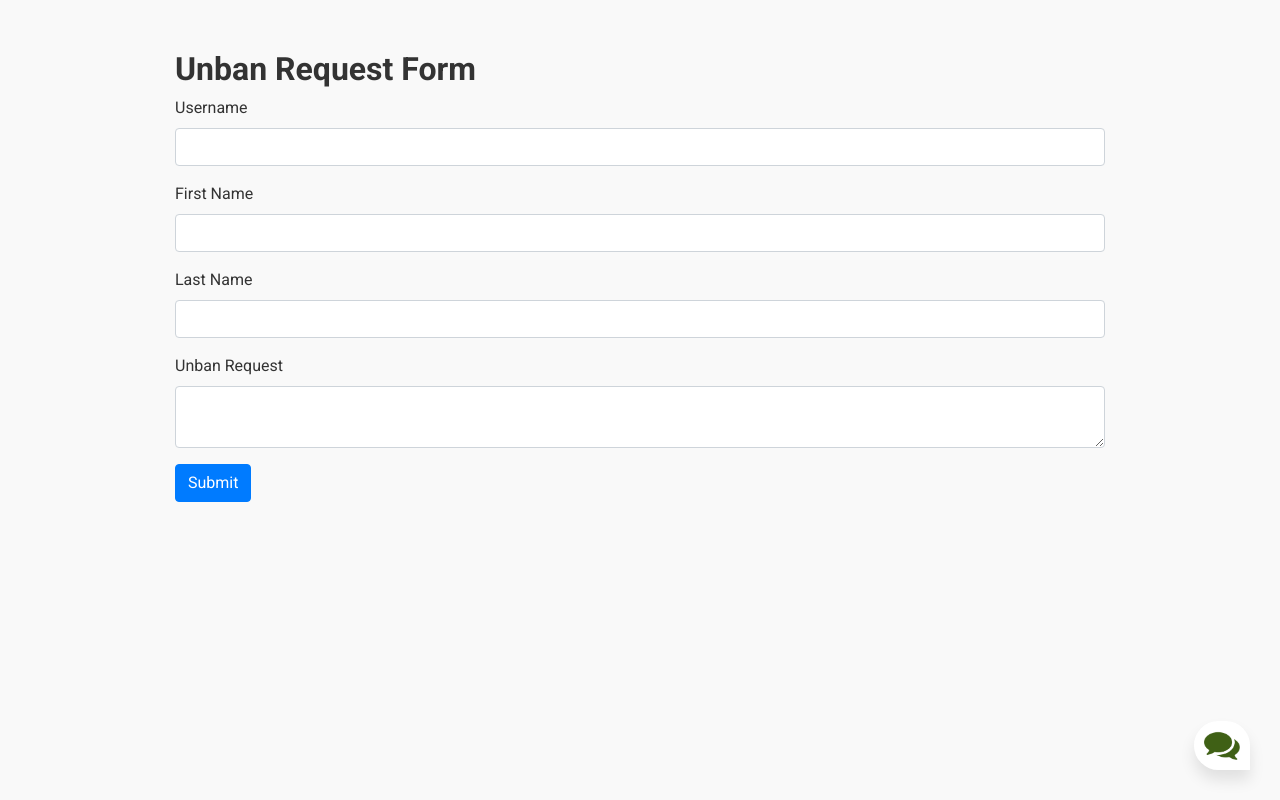
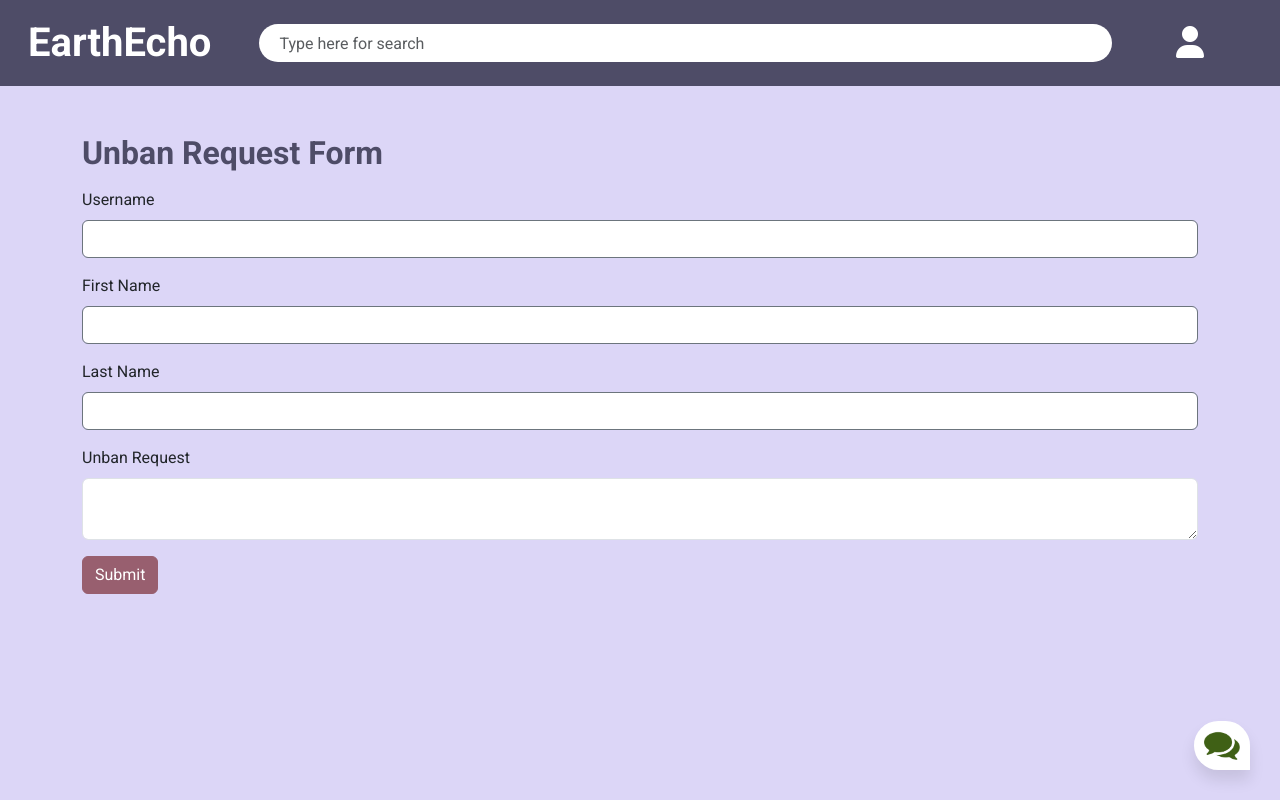
Before and after one commit to SkyC0met/EarthEcho, a Flask app: page /unbanreq in a window 1280 px wide. Run offline with Flask 3, Linux system fonts and the light colour scheme; some libraries are stand-ins or nearby versions.

Commit message:
Update unban_req

```diff
--- a/blueprints/unban.py
+++ b/blueprints/unban.py
@@ -2,8 +2,8 @@ from flask import Blueprint, render_template, request, flash, redirect, url_for
 from flask_wtf import FlaskForm
 from wtforms import StringField, TextAreaField, SubmitField
 from wtforms.validators import DataRequired, Email
-import mysql.connector
 from mysql.connector import Error
+from blueprints.utils import *
 
 class UnbanRequestForm(FlaskForm):
     username = StringField('Username', validators=[DataRequired()])
@@ -13,21 +13,6 @@ class UnbanRequestForm(FlaskForm):
     submit = SubmitField('Submit')
 
 unban_bp = Blueprint('unban', __name__, template_folder='templates')
-
-
-def create_connection():
-    """ create a database connection to the MySQL database """
-    connection = None
-    try:
-        connection = mysql.connector.connect(
-            host='localhost',
-            database='earthecho_db',
-            user='root',
-            password='XiaoZhan1005'
-        )
-    except Error as e:
-        print(f"Error: '{e}'")
-    return connection
 
 @unban_bp.route('/unbanreq', methods=['GET', 'POST'])
 def unban_request():
@@ -40,21 +25,21 @@ def unban_request():
         request_text = form.request.data
 
         # Here you save the data to a database
-        connection = create_connection()
-        cursor = connection.cursor()
+        conn = get_db_connection()
+        cursor = conn.cursor()
         try:
             cursor.execute("""
                 INSERT INTO unban_requests (username, first_name, last_name, request)
                 VALUES (%s, %s, %s, %s)
             """, (username, first_name, last_name, request_text))
-            connection.commit()
+            conn.commit()
             flash('Unban request submitted successfully!', 'success')
         except Error as e:
-            connection.rollback()
+            conn.rollback()
             flash(f'An error occurred: {e}', 'danger')
         finally:
             cursor.close()
-            connection.close()
+            conn.close()
 
         return redirect(url_for('unban.unban_request'))
 
--- a/requirements.txt
+++ b/requirements.txt
@@ -1,5 +1,6 @@
 Flask==3.0.3
 Flask-WTF==1.2.1
+Flask-Login==0.6.3
 WTForms==3.1.2
 nltk==3.8.1
 numpy==1.26.3
--- a/templates/navbar/user_guest_navbar.html
+++ b/templates/navbar/user_guest_navbar.html
@@ -69,7 +69,6 @@
             <ul
               class="dropdown-menu position-absolute start-50 translate-middle-x mt-1"
             >
-              <li><a class="dropdown-item" href="{{ url_for('unban.unban_request') }}">Unban request</a></li>
               <li>
                 <a class="dropdown-item" href="{{ url_for('auth.register') }}"
                   >Register</a
@@ -78,6 +77,11 @@
               <li>
                 <a class="dropdown-item" href="{{ url_for('auth.user_login') }}"
                   >Log in</a
+                >
+              </li>
+              <li>
+                <a class="dropdown-item" href="{{ url_for('unban.unban_request') }}"
+                  >Unban request</a
                 >
               </li>
             </ul>
@@ -111,6 +115,11 @@
                     >Log in</a
                   >
                 </li>
+                <li>
+                  <a class="dropdown-item" href="{{ url_for('unban.unban_request') }}"
+                    >Unban request</a
+                  >
+                </li>
               </ul>
             </li>
           </ul>
--- a/templates/user/unbanreq.html
+++ b/templates/user/unbanreq.html
@@ -8,67 +8,14 @@
   <script src="https://ajax.googleapis.com/ajax/libs/jquery/3.5.1/jquery.min.js"></script>
   <script src="https://maxcdn.bootstrapcdn.com/bootstrap/4.5.2/js/bootstrap.min.js"></script>
   <style>
-    body {
-        font-family: Arial, sans-serif;
-        background-color: #f9f9f9;
-        color: #333;
-    }
-
-    .container {
-        max-width: 960px;
-        margin: 0 auto;
-    }
-
-    .form-container {
-        margin-top: 50px;
-    }
-
-    h2 {
-        font-weight: bold;
-        margin-top: 50px;
-    }
-
-    .card {
-        background-color: transparent;
-        border: 0;
-    }
-
-    .card img {
-        width: 100%;
-        height: auto;
-    }
-
-    .card h4, .card h5 {
-        margin-top: 15px;
-    }
-
-    footer {
-        background-color: #f1f1f1;
-        padding: 20px;
-    }
-
-    footer p {
-        font-weight: bold;
-    }
-
-    footer .form-text {
-        font-size: 0.875rem;
-        color: #6c757d;
-    }
-
-    .breadcrumb {
-        background: none;
-        padding: 0;
-        margin-bottom: 0;
-    }
   </style>
 </head>
 <body>
-  {% include "user/customerBase.html" %}
+  {% extends 'user/user_base.html' %}
 
   {% block content %}
-  <div class="container form-container">
-    <h2>Unban Request Form</h2>
+  <div class="container form-container mt-5">
+    <h2 class="fw-bold mb-3">Unban Request Form</h2>
     <form method="POST" action="{{ url_for('unban.unban_request') }}">
       {{ form.hidden_tag() }}
       <div class="form-group">
@@ -88,7 +35,7 @@
         {{ form.request(class="form-control") }}
       </div>
       <div class="form-group">
-        {{ form.submit(class="btn btn-primary", onclick="showConfirmation()") }}
+        {{ form.submit(class="btn btn-rose", onclick="showConfirmation()") }}
       </div>
     </form>
   </div>
```
Also changed, not shown: sql_ee_db.sql (+8 -6 lines), README.md.
